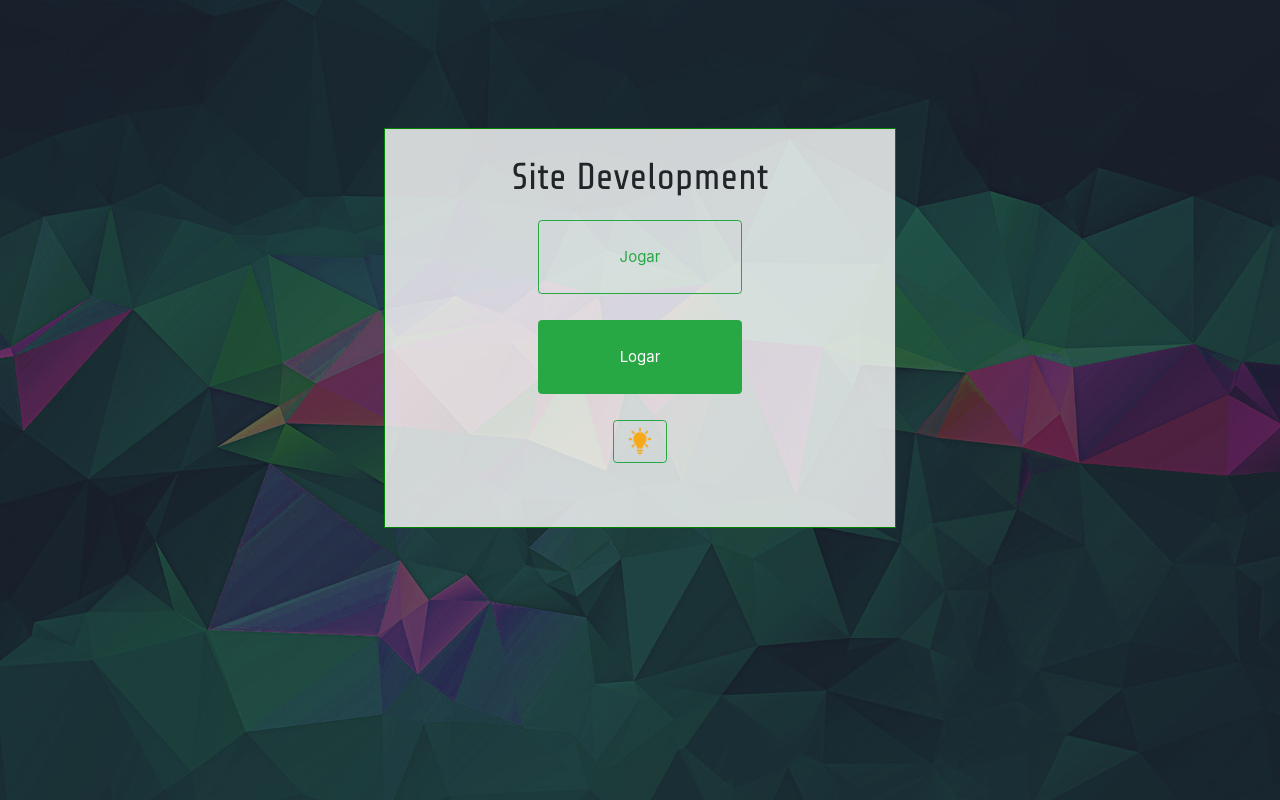
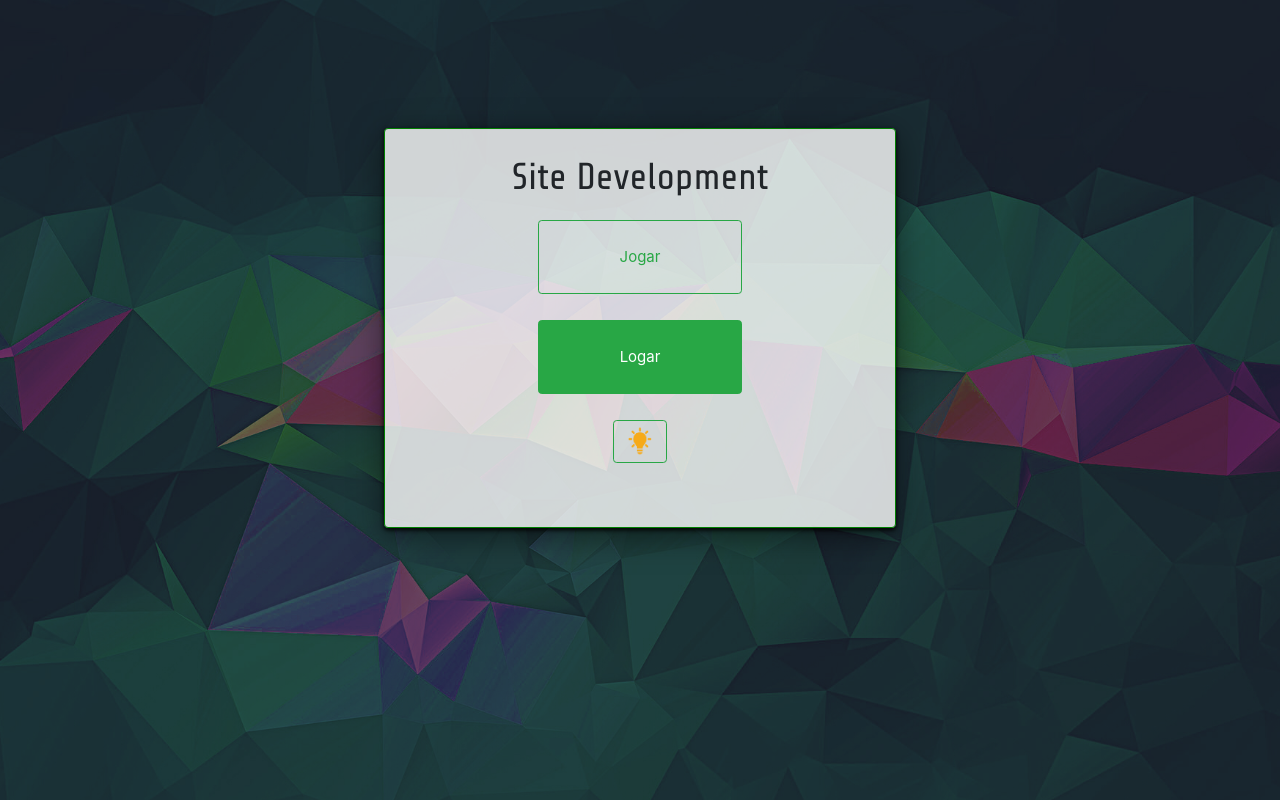
Before and after one commit to Jahn16/SiteDevTycoon, a plain HTML site: page index.html in a window 1280 px wide. In both pictures the pointer is over the element 640 px from the left and 328 px from the top of the page. Drawn offline with nearby package versions, Linux system fonts and the light colour scheme.

Commit message:
main mais lindo lindo lindo lindo

```diff
--- a/css/main.css
+++ b/css/main.css
@@ -1,10 +1,7 @@
 @keyframes backgroundChange{
     100% { background-image: url(../imgs/wpplulu2.jpg) }
     0%{ background-image: url(../imgs/wpplulu2.1.jpg) }
-
-
 }
-
 body,html {
 	margin:0;
 	height:100%;
@@ -28,7 +25,21 @@ html {
     margin-top: 10%;
     padding-top: 2%;
     border: solid green 1px;
+    position: relative;
+    transform: scale(0.9);
+    transition: .1s;
+    box-shadow: 0 2px 4px #000;
+}
+#controles:hover{
+    transform: scale(1);
+    box-shadow: 0 2px 4px #000, 0 8px 32px rgba(0, 0, 0, 0.5);
+    border-radius: 4px;
 
+}
+#controles:hover:before, #controles:hover:after{
+    position: absolute;
+    content: "";
+    background: linear-gradient(90deg, #ddd 40%, transparent 40%);
 }
 .inicio {
 	display: block;
```
